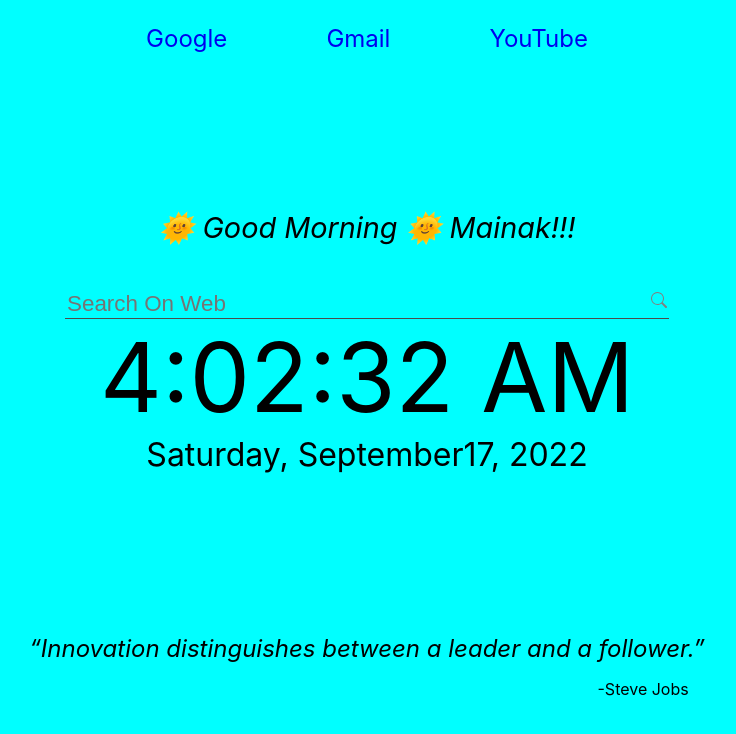
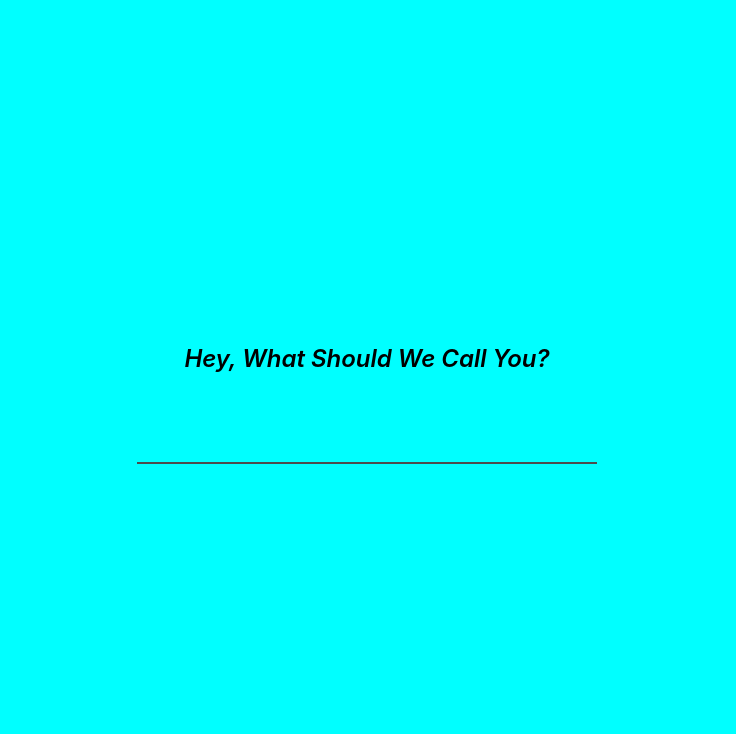
Before and after one commit to the-mainak-banerjee/tabify, a React (Create React App) app: page / in a window 1280 px wide. Shown: the top 734 px of the page, without its empty margins (273-1009 px from the left). Built offline with nearby package versions, Linux system fonts and the light colour scheme; no server answers.

Commit message:
created user-onboarding

```diff
--- a/src/App.js
+++ b/src/App.js
@@ -1,10 +1,26 @@
 import NewTab from "./pages/NewTab";
 import './app.css'
+import UserOnboarding from "./pages/userOnboarding/UserOnboarding";
+import { useEffect, useState } from "react";
+
 
 function App() {
+  const [name,setName] = useState(null)
+
+  useEffect(() => {
+    setName(localStorage.getItem('tabify-name'))
+  },[])
+
   return (
     <div className='app'>
-      <NewTab/>
+      {name === null
+        ? (
+          <UserOnboarding/>
+          )
+        : (
+          <NewTab/>
+        )
+      }
     </div>
   );
 }
--- a/src/components/greetings/Greetings.jsx
+++ b/src/components/greetings/Greetings.jsx
@@ -6,18 +6,23 @@ export const Greetings = () => {
 
     const { time } = useTime()
     const [greet,setGreet] = useState()
+    const [name,setName] = useState(null)
 
-    // console.log(time.indexOf('AM'))
+    useEffect(() => {
+      const name = localStorage.getItem('tabify-name')
+      setName(name)
+    },[])
+
 
     useEffect(() => {
         if(time?.charAt(0) <= 11 && time?.indexOf('AM') > 0){
-            setGreet('🌞 Good Morning 🌞 Mainak!!!')
+            setGreet(`🌞 Good Morning 🌞 ${name}!!!`)
         }else if(time?.charAt(0) > 11 && time?.charAt(0) < 5 && time?.indexOf('PM') > 0){
-            setGreet('🌤️ Good Afternoon 🌤️ Mainak!!!')
+            setGreet(`🌤️ Good Afternoon 🌤️ ${name}!!!`)
         }else if(time?.charAt(0) > 5 && time?.indexOf('PM') > 0){
-            setGreet('🌜 Good Evening 🌛 Mainak !!!')
+            setGreet(`🌜 Good Evening 🌛 ${name} !!!`)
         }
-    },[time])
+    },[time,name])
 
   return (
     <div className='tabify-greetings'>
--- /dev/null
+++ b/src/pages/userOnboarding/UserOnboarding.jsx
@@ -0,0 +1,24 @@
+import React, {useState} from 'react'
+import './userOnboarding.css'
+
+const UserOnboarding = () => {
+
+    const [name,setName] = useState('')
+
+    const handleSubmit = (e) => {
+        e.preventDefault()
+        localStorage.setItem('tabify-name', name)
+        window.location.reload(false)
+    }
+
+  return (
+    <div className='tabify-onboarding'>
+      <p className='tabify-onboarding-text'>Hey, What Should We Call You?</p>
+      <form onSubmit={handleSubmit}>
+        <input type='text' className='tabify-onboarding-input' value={name} onChange={(e) => setName(e.target.value)}/>
+      </form>
+    </div>
+  )
+}
+
+export default UserOnboarding
--- /dev/null
+++ b/src/pages/userOnboarding/userOnboarding.css
@@ -0,0 +1,20 @@
+.tabify-onboarding{
+    margin-top: 20rem;
+    text-align: center;
+}
+
+.tabify-onboarding-text{
+    font-size: 1.5rem;
+    font-style: italic;
+    font-weight: 600;
+}
+
+.tabify-onboarding-input{
+    border: 0;
+    border-bottom: 2px solid rgb(76, 76, 76) ;
+    outline: 0;
+    background-color: transparent;
+    font-size: 3rem;
+    width: 450px;
+    padding: 5px;
+}
```
